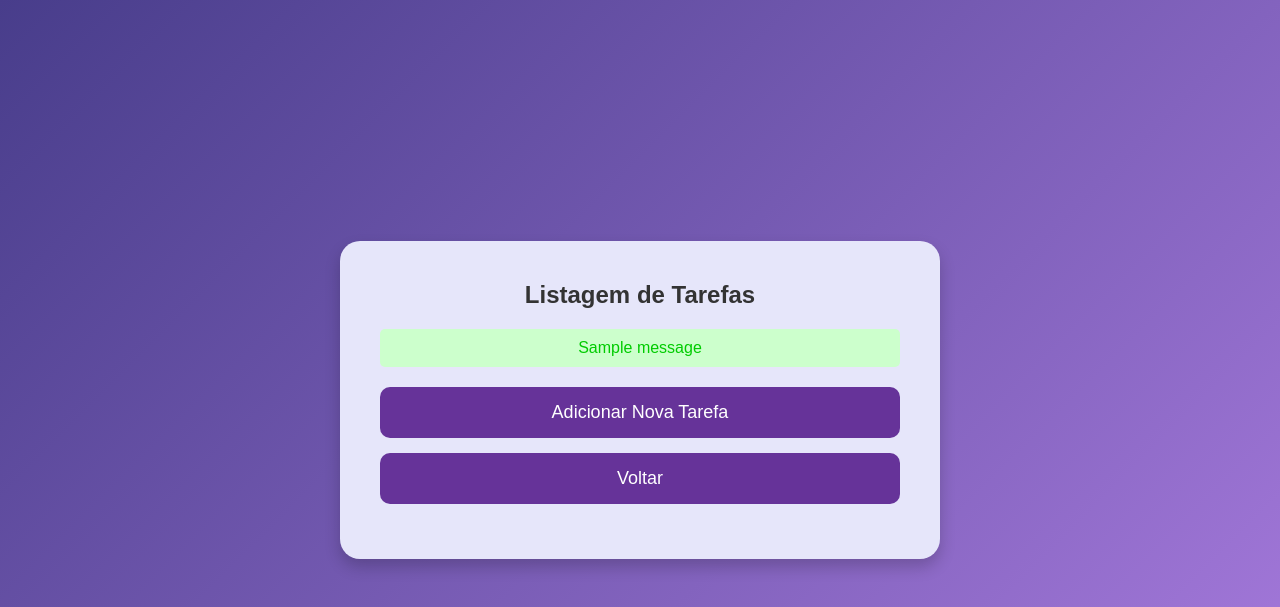
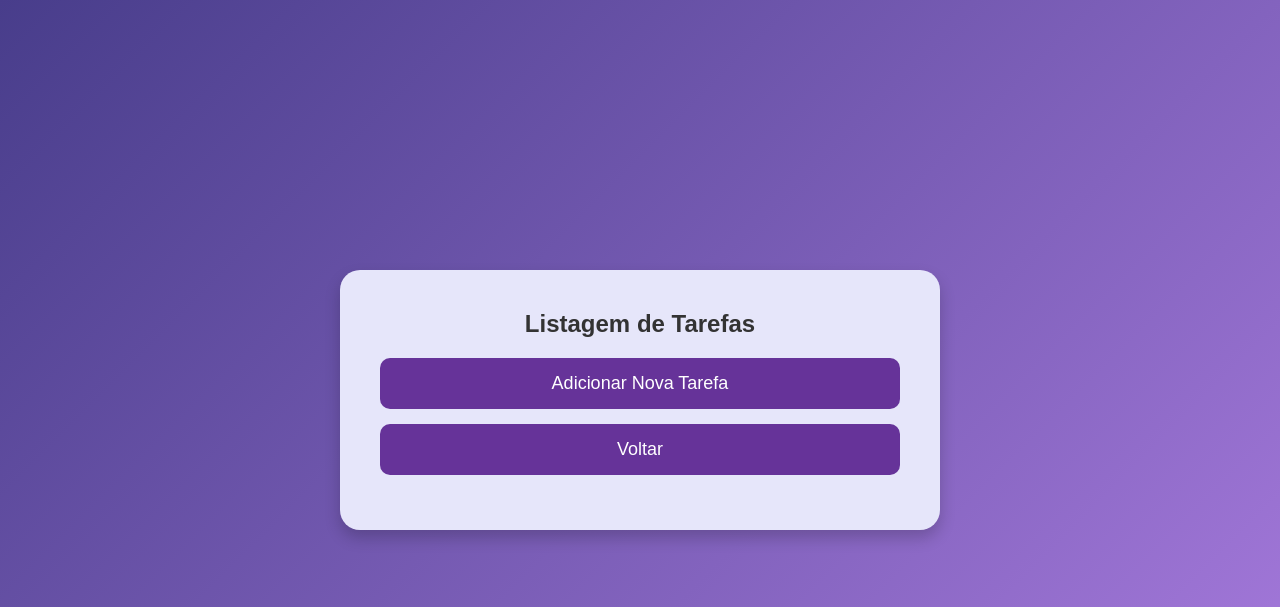
Before and after one commit to j0jds/Direction-Habits, a Flask app: page /minhastarefas in a window 1280 px wide. Shown: the top 607 px of the page. Run offline with Flask 3, Linux system fonts and the light colour scheme; one stand-in notice (Sample message) is shown; data that the repository does not hold is empty.

Commit message:
Deleting flash bugs

```diff
--- a/backend/templates/minhastarefas.html
+++ b/backend/templates/minhastarefas.html
@@ -12,15 +12,6 @@
 <body>
     <div class="container">
         <h2>Listagem de Tarefas</h2>
-        {% with messages = get_flashed_messages(with_categories=true) %}
-        {% if messages %}
-        <ul class="flashes">
-            {% for category, message in messages %}
-            <li class="{{ category }}">{{ message }}</li>
-            {% endfor %}
-        </ul>
-        {% endif %}
-        {% endwith %}
         <div class="tasks">
             {% for tarefa in tarefas %}
             <div class="task">
```
